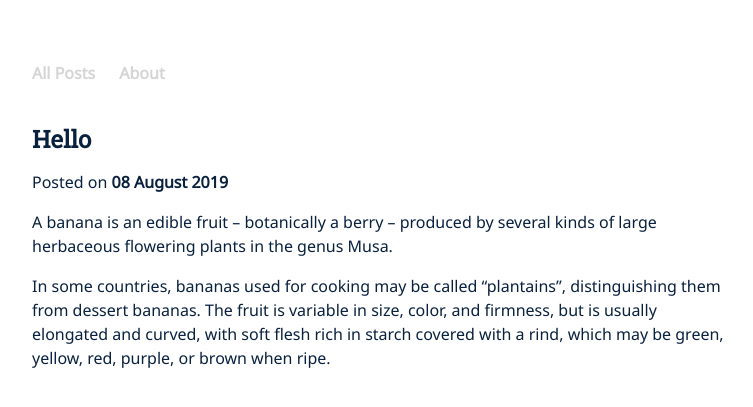
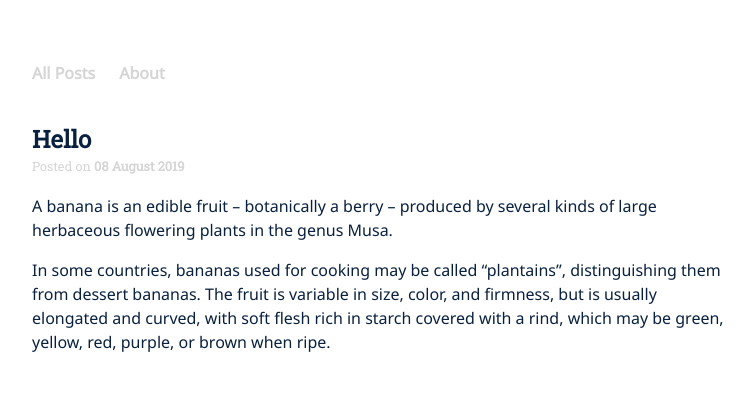
Before and after one commit to xfltrt/xfltrt.github.io, a Jekyll site: the page built from _posts/2019-08-08-hello.md, in a window 1280 px wide. Shown: the top 407 px of the page, without its empty margins (258-1011 px from the left). Built offline with Jekyll 4.4.1, drawn with Linux system fonts in a browser that asks for light colours.

Commit message:
Update main.scss

```diff
--- a/_sass/main.scss
+++ b/_sass/main.scss
@@ -35,10 +35,10 @@ nav {
 }
 
 nav a {
+  color: var(--colour-gray);
+  font-weight: 700;
   margin: 0 20px 0 0;
   padding: 0 0 6px 0;
-  color: var(--colour-gray);
-  font-weight: 700;
   text-decoration: none;
 }
 
@@ -47,8 +47,8 @@ nav a:hover {
 }
 
 .current {
+  border-bottom: 3px solid;
   padding: 0 0 3px 0;
-  border-bottom: 3px solid;
 }
 
 a {
@@ -59,3 +59,10 @@ a {
 #posts a:hover {
   text-decoration: underline;
 }
+
+.details {
+  color: var(--colour-gray);
+  font-family: var(--font-secondary);
+  font-size: 0.8rem;
+  margin-top: 0;
+}
```
